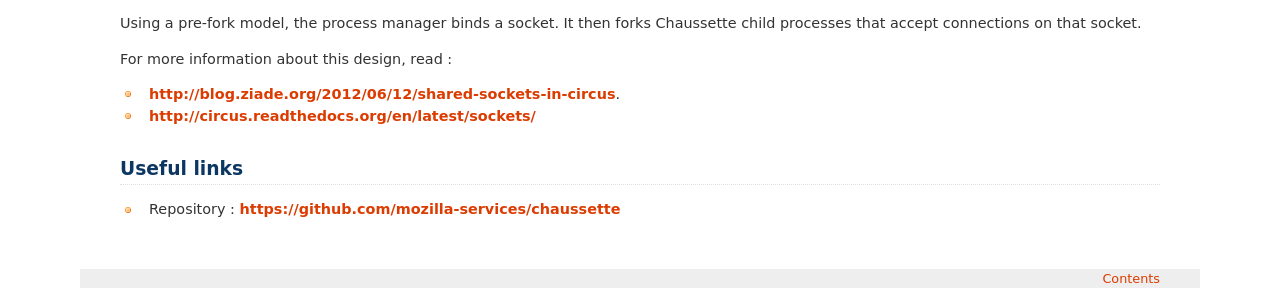
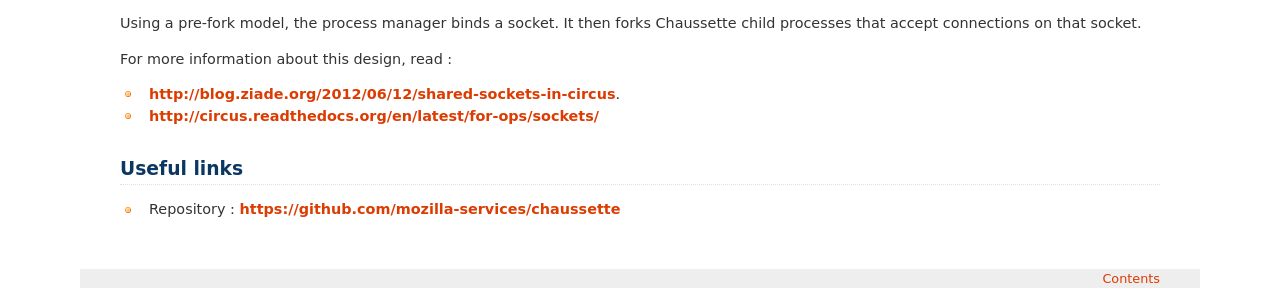
Before and after one commit to circus-tent/chaussette, a Sphinx documentation site: the page built from docs/source/index.rst, in a window 1280 px wide and 900 px high, scrolled down 2637 px. Shown: the part 567-867 px from the top of the window. Built offline with Sphinx 7.4.7, drawn with Linux system fonts in a browser that asks for light colours; some of the changed lines change nothing that is shown.

Commit message:
Update index.rst
previous link gives 404.

```diff
--- a/docs/source/index.rst
+++ b/docs/source/index.rst
@@ -236,7 +236,7 @@ Chaussette child processes that accept connections on that socket.
 For more information about this design, read :
 
 - http://blog.ziade.org/2012/06/12/shared-sockets-in-circus.
-- http://circus.readthedocs.org/en/latest/sockets/
+- http://circus.readthedocs.org/en/latest/for-ops/sockets/
 
 
 Useful links
```
